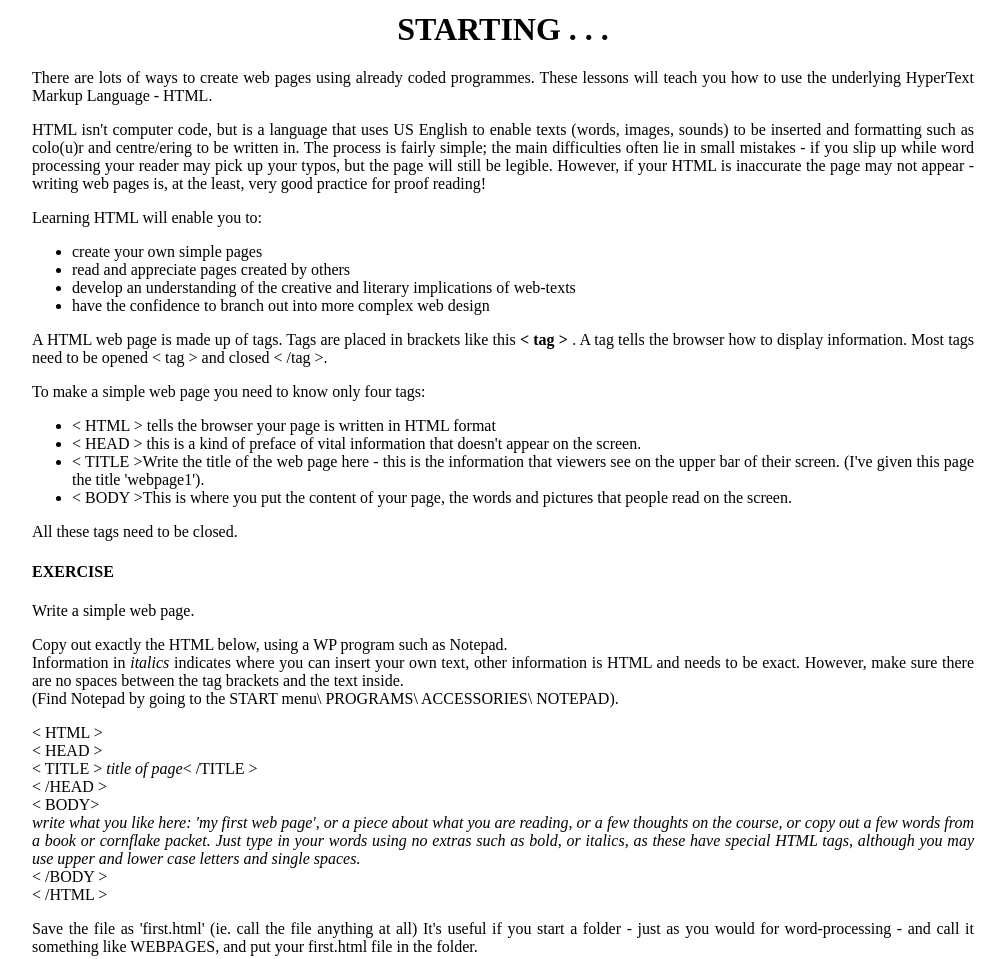
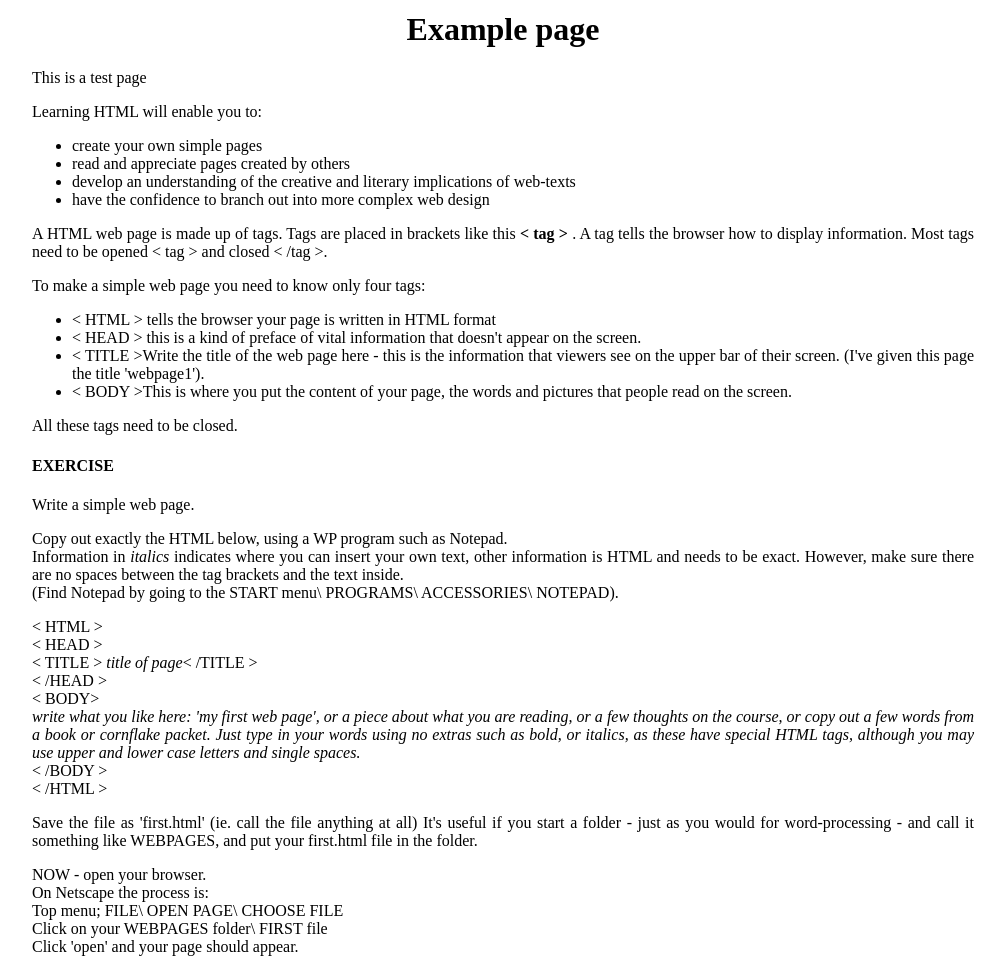
Before and after one commit to Xiaoning-Wu/test, a plain HTML site: page index.html in a window 1280 px wide. Shown: the top 959 px of the page, without its empty margins (137-1142 px from the left). Drawn offline with Linux system fonts and the light colour scheme.

Commit message:
Update index.html

```diff
--- a/index.html
+++ b/index.html
@@ -7,12 +7,10 @@
 <TABLE WIDTH="75%" ALIGN="center">
 <TR>
 <TD>
-<DIV ALIGN="center"><H1>STARTING . . . </H1></DIV>
+<DIV ALIGN="center"><H1>Example page</H1></DIV>
 
 
-<DIV ALIGN="justify"><P>There are lots of ways to create web pages using already coded programmes. These lessons will teach you how to use the underlying HyperText Markup Language -  HTML.
-<BR>
-<P>HTML isn't computer code, but is a language that uses US English to enable texts (words, images, sounds) to be inserted and formatting such as colo(u)r and centre/ering to be written in. The process is fairly simple; the main difficulties often lie in small mistakes - if you slip up while word processing your reader may pick up your typos, but the page will still be legible. However, if your HTML is inaccurate the page may not appear - writing web pages is, at the least, very good practice for proof reading!</P>
+<DIV ALIGN="justify"><P>This is a test page</P>
 
 <P>Learning HTML will enable you to:
 <UL>
```
